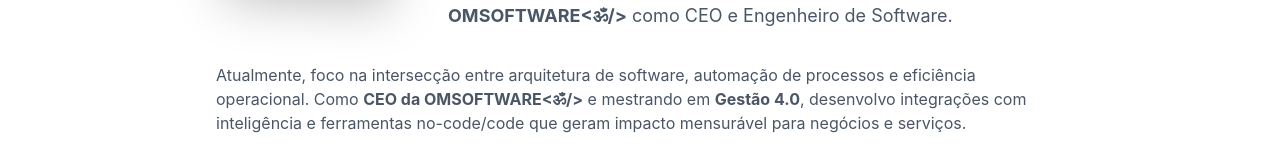
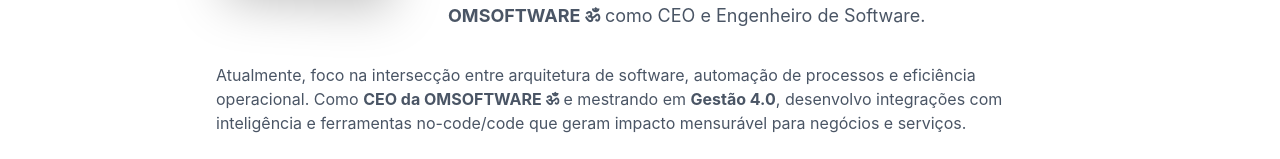
Before and after one commit to mazinhorj/mazinhorj.github.io, an Astro site: page / in a window 1280 px wide. Shown: the part 313-472 px from the top of the page. Built offline with nearby package versions, Linux system fonts and the light colour scheme; Astro itself is replaced by a stand-in of ours.

Commit message:
Corrige a formatação do nome da empresa no texto da seção "Sobre" para remover caracteres especiais e melhorar a apresentação

```diff
--- a/src/components/Sobre.astro
+++ b/src/components/Sobre.astro
@@ -18,7 +18,7 @@
         Da lógica na sala de aula à <span class="text-blue-600">Engenharia de Software.</span>
       </h1>
       <p class="text-lg text-gray-600 dark:text-gray-300 leading-relaxed">
-        Comecei lecionando no Ensino Fundamental em 2002, onde já ensinava lógica para as crianças. Desde então, minha trajetória tem sido decodificar problemas e estruturar soluções escaláveis. Sou um polímata por natureza: <strong>professor, administrador, músico, motociclista e desenvolvedor.</strong> Hoje consolido essa vivência à frente da <strong>OMSOFTWARE&lt;ॐ/&gt;</strong> como CEO e Engenheiro de Software.
+        Comecei lecionando no Ensino Fundamental em 2002, onde já ensinava lógica para as crianças. Desde então, minha trajetória tem sido decodificar problemas e estruturar soluções escaláveis. Sou um polímata por natureza: <strong>professor, administrador, músico, motociclista e desenvolvedor.</strong> Hoje consolido essa vivência à frente da <strong>OMSOFTWARE ॐ</strong> como CEO e Engenheiro de Software.
       </p>
     </div>
   </div>
@@ -27,7 +27,7 @@
     class="mt-8 prose prose-lg dark:prose-invert text-gray-600 dark:text-gray-300"
   >
     <p>
-      Atualmente, foco na intersecção entre arquitetura de software, automação de processos e eficiência operacional. Como <strong>CEO da OMSOFTWARE&lt;ॐ/&gt;</strong> e mestrando em <strong>Gestão 4.0</strong>, desenvolvo integrações com inteligência e ferramentas no-code/code que geram impacto mensurável para negócios e serviços.
+      Atualmente, foco na intersecção entre arquitetura de software, automação de processos e eficiência operacional. Como <strong>CEO da OMSOFTWARE ॐ</strong> e mestrando em <strong>Gestão 4.0</strong>, desenvolvo integrações com inteligência e ferramentas no-code/code que geram impacto mensurável para negócios e serviços.
     </p>
   </div>
 
```
